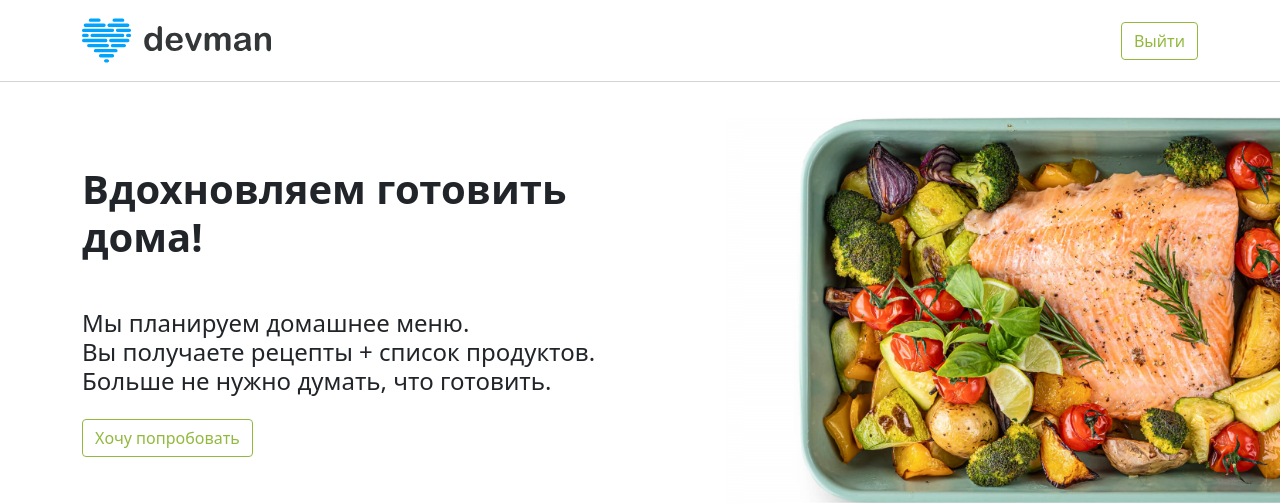
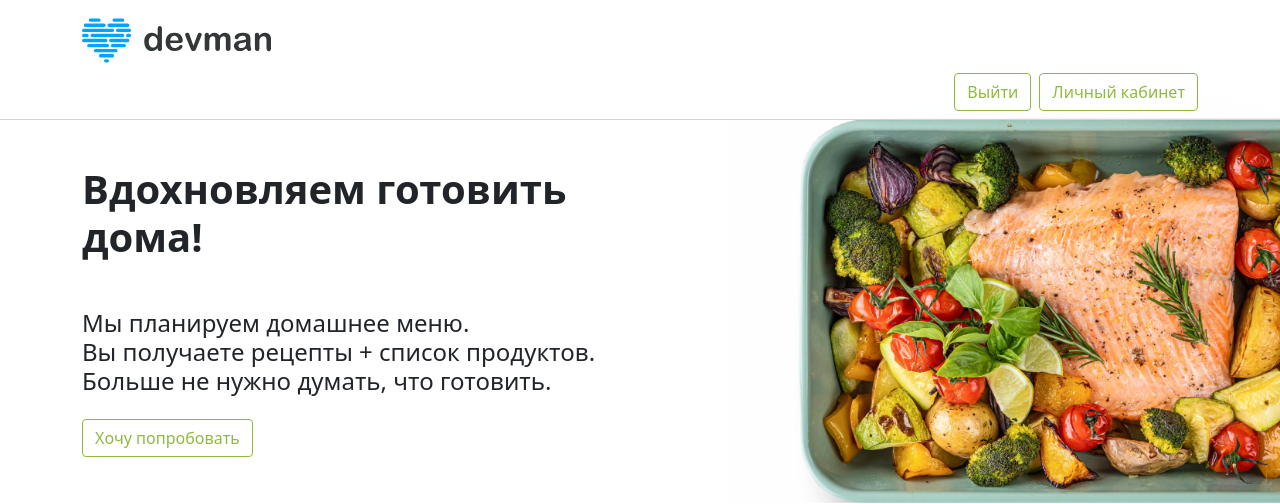
Before and after one commit to SergeyPostnikov/food_recipe_dockered, a Django app: page /recipes/ in a window 1280 px wide. Shown: the top 504 px of the page. Run offline with Django 4.2, Linux system fonts and the light colour scheme; the visitor is signed in with stand-in values (Sample User, id 1).

Commit message:
fix index template

```diff
--- a/FoodPlan/recipes/templates/index.html
+++ b/FoodPlan/recipes/templates/index.html
@@ -17,11 +17,16 @@
                 <a class="navbar-brand" href="#">
                     <img src="{% static 'img/logo.8d8f24edbb5f.svg'%}" height="55" width="189" alt="">
                 </a>
-                {% if user.is_authenticated %}
-                    <a href="{% url 'logout' %}" class="btn shadow-none btn-outline-success foodplan_green foodplan__border_green">Выйти</a>
-                {% else %}
-                    <a href="{% url 'login' %}" class="btn shadow-none btn-outline-success foodplan_green foodplan__border_green">Войти</a>
-                {% endif %}
+                <ul class="navbar-nav w-100">
+                    <li class="nav-item align-items-center d-md-flex flex-grow-1 justify-content-end">
+                        {% if user.is_authenticated %}
+                            <a href="{% url 'logout' %}" class="btn shadow-none btn-outline-success foodplan_green foodplan__border_green me-2">Выйти</a>
+                            <a href="{% url 'user_page' user.pk %}" class="btn shadow-none btn-outline-success foodplan_green foodplan__border_green">Личный кабинет</a>
+                        {% else %}
+                            <a href="{% url 'login' %}" class="btn shadow-none btn-outline-success foodplan_green foodplan__border_green">Войти</a>
+                    {% endif %}
+                    </li>
+                </ul>
 
             </div>
         </nav>
```
